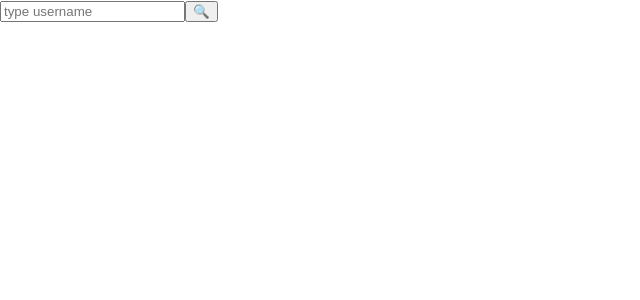
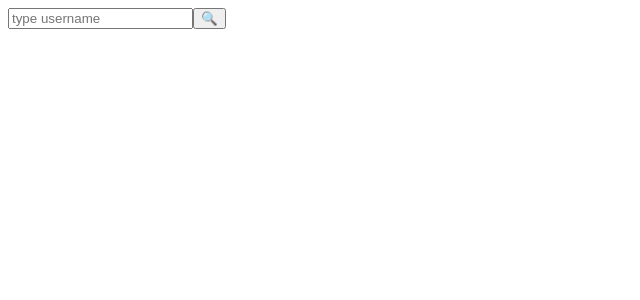
Before and after one commit to irinagastmaier/superchat-frontend-challenge, a React (Create React App) app: page / in a window 1280 px wide. Shown: the top 300 px of the page, without its empty margins (0-640 px from the left). Built offline with nearby package versions, Linux system fonts and the light colour scheme.

Commit message:
sass installed

```diff
--- a/package.json
+++ b/package.json
@@ -7,6 +7,7 @@
     "@testing-library/react": "^11.1.0",
     "@testing-library/user-event": "^12.1.10",
     "axios": "^0.24.0",
+    "node-sass": "^6.0.1",
     "react": "^17.0.2",
     "react-dom": "^17.0.2",
     "react-icons": "^4.3.1",
--- a/src/index.css
+++ /dev/null
@@ -1,13 +0,0 @@
-body {
-  margin: 0;
-  font-family: -apple-system, BlinkMacSystemFont, 'Segoe UI', 'Roboto', 'Oxygen',
-    'Ubuntu', 'Cantarell', 'Fira Sans', 'Droid Sans', 'Helvetica Neue',
-    sans-serif;
-  -webkit-font-smoothing: antialiased;
-  -moz-osx-font-smoothing: grayscale;
-}
-
-code {
-  font-family: source-code-pro, Menlo, Monaco, Consolas, 'Courier New',
-    monospace;
-}
--- a/src/index.js
+++ b/src/index.js
@@ -1,6 +1,5 @@
 import React from 'react';
 import ReactDOM from 'react-dom';
-import './index.css';
 import App from './App';
 import reportWebVitals from './reportWebVitals';
 import { Provider } from 'react-redux';
```
Also changed, not shown: 1 other file (tests, documents, lock files or other folders).
